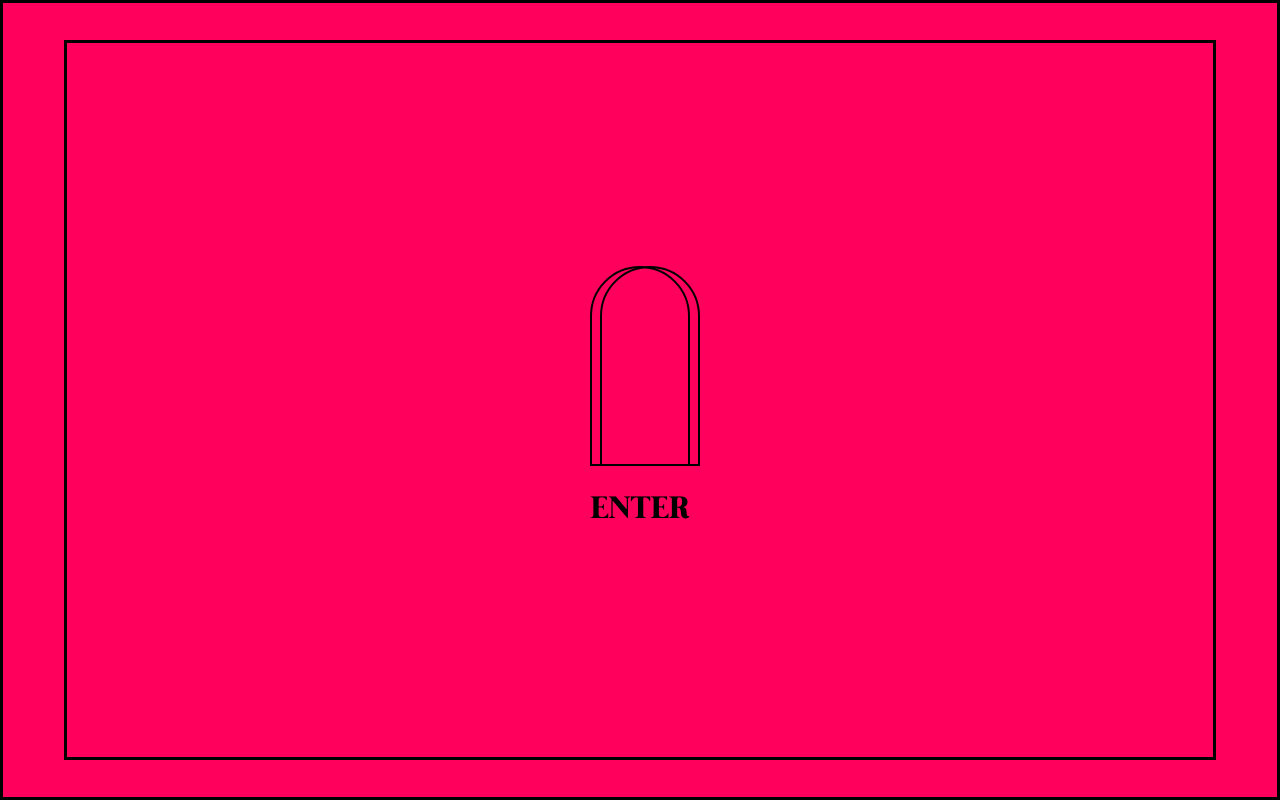
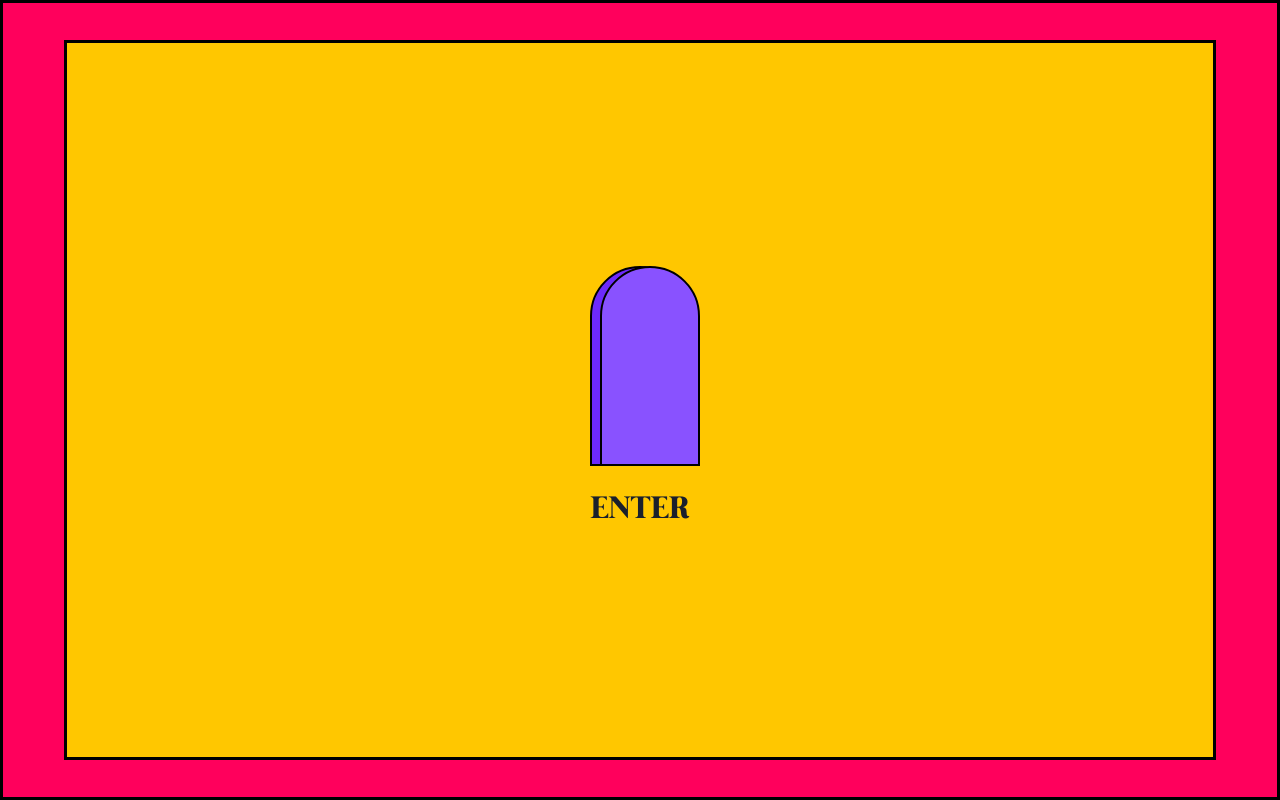
Before and after one commit to taramoves/nftarot, a Next.js app: page / in a window 1280 px wide. Built offline with nearby package versions, Linux system fonts and the light colour scheme.

Commit message:
updated home and extracted arch component

```diff
--- /dev/null
+++ b/src/pages/components/Arch.tsx
@@ -0,0 +1,41 @@
+import { Flex, Link, Box } from "@chakra-ui/react";
+import { useMultiStyleConfig, createStylesContext } from "@chakra-ui/react";
+
+const [StylesProvider, useStyles] = createStylesContext("ArchContainer");
+
+function ArchContainer(props: any) {
+  const { children, ...rest } = props;
+
+  const styles = useMultiStyleConfig("Arch");
+console.log(styles)
+  return (
+    <Flex __css={styles.container} {...rest}>
+      <StylesProvider value={styles}>{children}</StylesProvider>
+    </Flex>
+  );
+}
+
+function Arch1(props: any) {
+  const styles = useStyles();
+
+  return <Link sx={styles.arch1} {...props} />;
+}
+
+function Arch2(props: any) {
+  const styles = useStyles();
+
+  return (
+    <Link {...props}sx={styles.arch2}>
+    </Link>
+  );
+}
+
+export default function Arch() {
+  return (
+    <ArchContainer>
+      <Arch1 />
+      {/* links will need to be changeable in the future */}
+      <Arch2 href="/card-select"/>
+    </ArchContainer>
+  );
+}
--- a/src/pages/components/NavBar.tsx
+++ b/src/pages/components/NavBar.tsx
@@ -1,4 +1,3 @@
-// import styles from "./NavBar.module.css";
 import { Flex, Link, Box } from "@chakra-ui/react";
 import { useMultiStyleConfig, createStylesContext } from "@chakra-ui/react";
 
--- a/src/pages/index.tsx
+++ b/src/pages/index.tsx
@@ -1,7 +1,9 @@
 import Head from "next/head";
-import Link from "next/link";
 import styles from "./styles/Home.module.css";
 import Page from "./components/Page";
+import { Box, Link } from "@chakra-ui/react";
+import { colors } from "./theme/foundations/colors";
+import Arch from "./components/Arch";
 
 export default function Home() {
   return (
@@ -10,17 +12,30 @@ export default function Home() {
         <title>NFTarot Homepage</title>
       </Head>
       <div className={styles.redBorder}>
-        <div className={styles.yellowFill}>
-          <div className={styles.archContainer}>
-            <div className={styles.blueArch}></div>
-            <Link href="/card-select">
-              <span className={styles.pinkArch}></span>
-            </Link>
-          </div>
-          <Link href="/card-select" style={{ textDecoration: "none" }}>
-            <span className={styles.enter}>ENTER</span>
+        <Box
+          style={{
+            backgroundColor: colors.yellow,
+            height: "100%",
+            width: "100%",
+            position: "relative",
+            display: "flex",
+            flexDirection: "column",
+            justifyContent: "center",
+            alignItems: "center",
+          }}
+        >
+          <Arch />
+          <Link
+            href="/card-select"
+            style={{
+              textDecoration: "none",
+              fontSize: "2rem",
+              transition: "color 0.3s",
+            }}
+          >
+            ENTER
           </Link>
-        </div>
+        </Box>
       </div>
     </Page>
   );
--- /dev/null
+++ b/src/pages/theme/components/arch.ts
@@ -0,0 +1,41 @@
+import { createMultiStyleConfigHelpers } from "@chakra-ui/react";
+import { colors } from "../foundations/colors";
+
+const helpers = createMultiStyleConfigHelpers(["container", "arch1", "arch2"]);
+
+export const Arch = helpers.defineMultiStyleConfig({
+  baseStyle: {
+    container: {
+      position: "relative",
+      height: "200px",
+      width: "100px",
+      marginBottom: "20px",
+    },
+    arch1: {
+      position: "absolute",
+      width: "100px",
+      height: "200px",
+      backgroundColor: colors.deepPurple,
+      borderTopLeftRadius: "50px",
+      borderTopRightRadius: "50px",
+      border: "2px solid black",
+    },
+    arch2: {
+      position: "absolute",
+      width: "100px",
+      height: "200px",
+      backgroundColor: colors.lavender,
+      borderTopLeftRadius: "50px",
+      borderTopRightRadius: "50px",
+      border: "2px solid black",
+      left: "10px",
+      top: 0,
+      transition: "background-color 0.3s",
+      _hover: {
+        backgroundColor: colors.yellow,
+      },
+    },
+  },
+  sizes: {},
+  variants: {},
+});
--- a/src/pages/theme/index.ts
+++ b/src/pages/theme/index.ts
@@ -9,6 +9,7 @@ import { Button } from "./components/button";
 import { NavBar } from "./components/navbar";
 import { FullPage } from "./components/fullPage";
 import { TextContainer } from "./components/textContainer";
+import { Arch } from "./components/arch";
 
 export const customTheme = extendTheme({
   styles,
@@ -18,11 +19,10 @@ export const customTheme = extendTheme({
     NavBar,
     FullPage,
     TextContainer,
+    Arch,
   },
   fonts: {
     heading: "var(--font-mermaid)",
     body: "var(--font-mermaid)",
   },
 });
-
-console.log(FullPage);
```
Also changed, not shown: src/pages/about.tsx (+0 -16 lines), src/pages/styles/CardSelect.module.css (+0 -22 lines).
